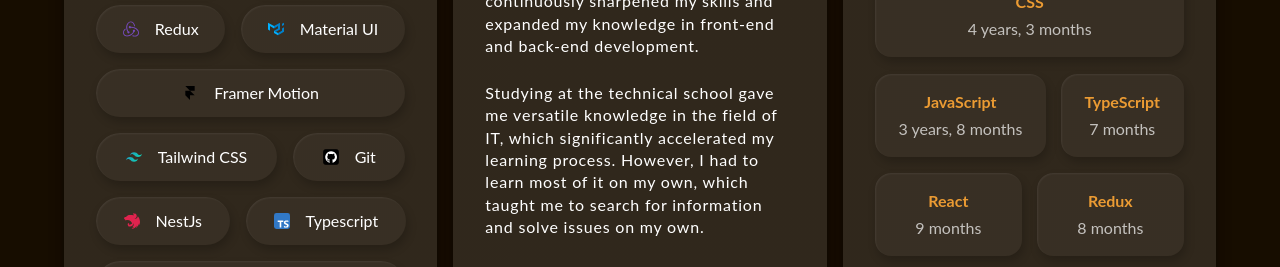
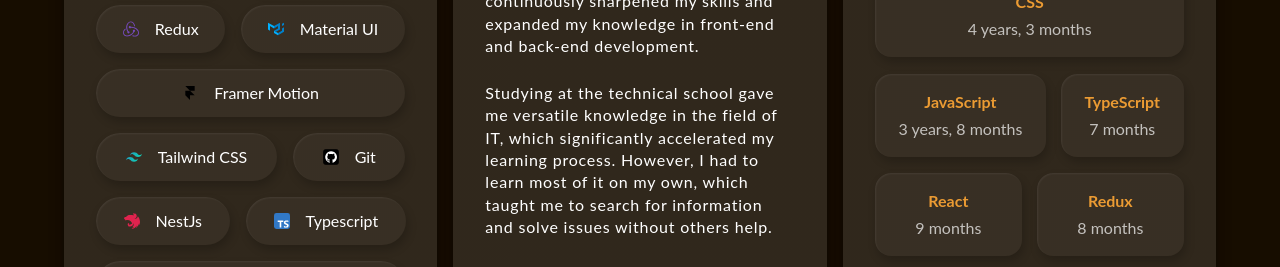
Before and after one commit to KostiaTrepyk/CV, a React (Create React App) app: page /#/about in a window 1280 px wide. Shown: the part 533-800 px from the top of the page. Built offline with nearby package versions, Linux system fonts and the light colour scheme.

Commit message:
Changed About me text

```diff
--- a/src/components/sections/AboutSection.tsx
+++ b/src/components/sections/AboutSection.tsx
@@ -238,7 +238,7 @@
                             knowledge in the field of IT, which significantly
                             accelerated my learning process. However, I had to
                             learn most of it on my own, which taught me to
-                            search for information and solve issues on my own.
+                            search for information and solve issues without others help.
                         </Typography>
                     </Paper>
                 </Grid>
```
